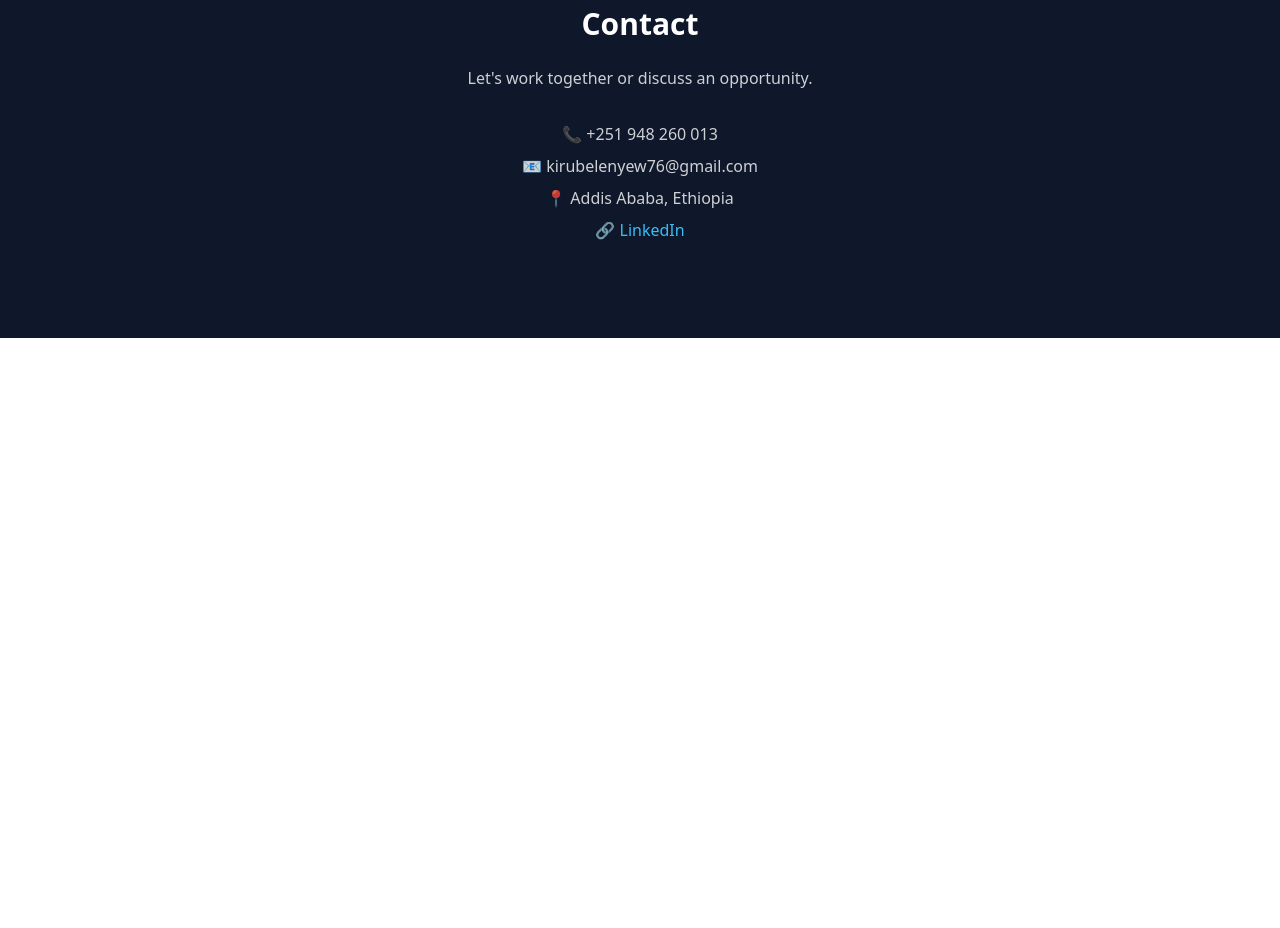
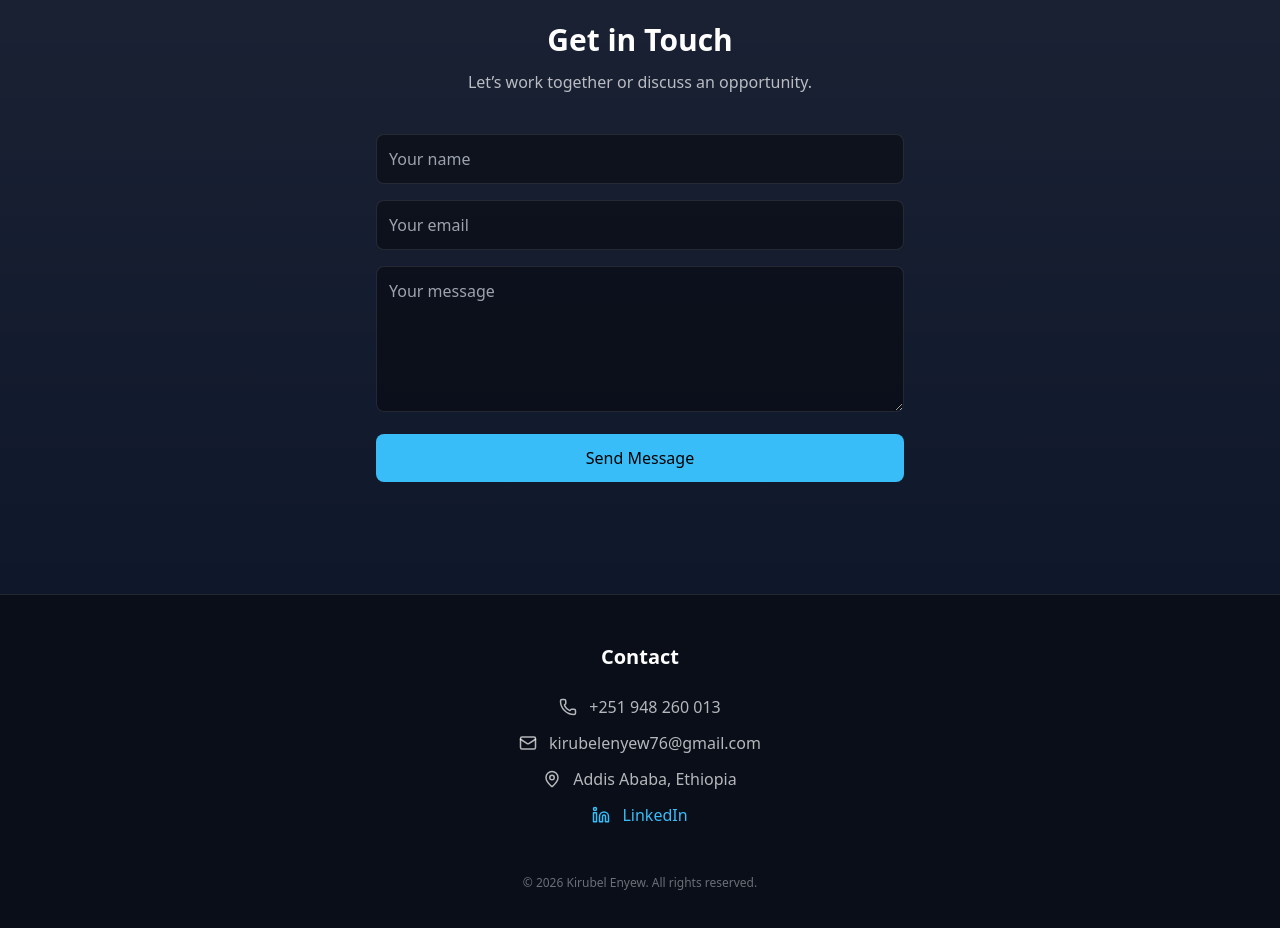
Before and after one commit to Kirubel-Enyew27/portfolio, a React (Vite) app in the folder frontend/: page /#home in a window 1280 px wide. Shown: the part 3320-4248 px from the top of the page. Before the commit the page ends 3658 px from the top, so only its background shows below. Built offline with nearby package versions, Linux system fonts and the light colour scheme.

Commit message:
update conact and message section

```diff
--- a/frontend/index.html
+++ b/frontend/index.html
@@ -5,7 +5,7 @@
     <link rel="icon" type="image/svg+xml" href="/vite.svg" />
     <meta name="viewport" content="width=device-width, initial-scale=1.0" />
     <link href="/dist/output.css" rel="stylesheet">
-    <title>frontend</title>
+    <title>Kirubel-Enyew</title>
   </head>
   <body>
     <div id="root"></div>
--- a/frontend/src/components/Navbar.tsx
+++ b/frontend/src/components/Navbar.tsx
@@ -1,25 +1,3 @@
-// import { Mail } from "lucide-react";
-
-// export default function Navbar() {
-//   return (
-//     <nav className="fixed w-full z-50 bg-primary/90 backdrop-blur border-b border-white/10">
-//       <div className="max-w-6xl mx-auto px-6 py-4 flex justify-between items-center">
-//         <ul className="flex gap-6 text-xl">
-//           <li><a href="#home" className="hover:text-accent">Home</a></li>
-//           <li><a href="#about" className="hover:text-accent">About</a></li>
-//           <li><a href="#projects" className="hover:text-accent">Projects</a></li>
-//           <li><a href="#contact" className="hover:text-accent">Contact</a></li>
-//         </ul>
-//             <a
-//               href="#contact"
-//               className="px-4 py-2 border border-white/30 rounded-lg hover:border-accent hover:text-accent transition"
-//             >
-//           <Mail className="w-5 h-5" />
-//             </a>
-//       </div>
-//     </nav>
-//   );
-// }
 import { useState, useEffect, useRef, type SetStateAction } from "react";
 import { Mail, Menu, X } from "lucide-react";
 import { motion, AnimatePresence } from "framer-motion";
@@ -40,7 +18,7 @@ export default function Navbar() {
   const navRef = useRef<HTMLElement>(null);
 
   /* 🔗 Navigate with offset + URL sync */
-  const navigateTo = (id: any) => {
+const navigateTo = (id: string) => {
   const el = document.getElementById(id);
   if (!el) return;
 
@@ -48,11 +26,20 @@ export default function Navbar() {
     el.getBoundingClientRect().top + window.scrollY - NAV_HEIGHT;
 
   window.history.pushState(null, "", `#${id}`);
-    window.scrollTo({ top, behavior: "smooth" });
+
+  window.scrollTo({
+    top,
+    behavior: "smooth",
+  });
 
   setActive(id);
+
+  // ⏱ Delay closing menu (critical for mobile)
+  setTimeout(() => {
     setOpen(false);
+  }, 300);
 };
+
 
   /* 🔄 Outside click */
   useEffect(() => {
@@ -115,6 +102,7 @@ export default function Navbar() {
         >
 
         <div className="max-w-6xl mx-auto px-6 h-full flex justify-between items-center">
+          {/* <span className="font-semibold">MyPortfolio</span> */}
 
           {/* Desktop */}
           <ul className="hidden md:flex gap-6 text-sm">
--- a/frontend/src/sections/Contact.tsx
+++ b/frontend/src/sections/Contact.tsx
@@ -1,18 +1,102 @@
+import { useState } from "react";
+import { sendMessage } from "../services/contact";
+
 export default function Contact() {
-return (
-<section id="contact" className="py-24 bg-secondary/20">
-<div className="max-w-4xl mx-auto px-6 text-center">
-<h2 className="text-3xl font-semibold mb-6">Contact</h2>
-<p className="text-white/80 mb-8">Let&apos;s work together or discuss an opportunity.</p>
-<div className="space-y-2 text-white/80">
-<p>📞 +251 948 260 013</p>
-<p>📧 kirubelenyew76@gmail.com</p>
-<p>📍 Addis Ababa, Ethiopia</p>
-<p>
-🔗 <a href="https://www.linkedin.com/in/kirubel-enyew/" className="text-accent hover:underline" target="_blank">LinkedIn</a>
-</p>
-</div>
-</div>
-</section>
-);
+  const [formData, setFormData] = useState({
+    name: "",
+    email: "",
+    message: "",
+  });
+
+  const [loading, setLoading] = useState(false);
+  const [success, setSuccess] = useState("");
+  const [error, setError] = useState("");
+
+  const handleChange = (e: { target: { name: any; value: any; }; }) => {
+    setFormData({
+      ...formData,
+      [e.target.name]: e.target.value,
+    });
+  };
+
+  const handleSubmit = async (e: { preventDefault: () => void; }) => {
+    e.preventDefault();
+    setLoading(true);
+    setError("");
+    setSuccess("");
+
+    try {
+      await sendMessage(formData);
+      setSuccess("Message sent successfully!");
+      setFormData({ name: "", email: "", message: "" });
+    } catch (err) {
+      setError("Something went wrong. Please try again.");
+    } finally {
+      setLoading(false);
+    }
+  };
+
+  return (
+    <section
+      id="contact"
+      className="py-28 bg-gradient-to-b from-white/5 to-transparent"
+    >
+      <div className="max-w-xl mx-auto px-6 text-center">
+        <h3 className="text-3xl font-bold mb-3">Get in Touch</h3>
+        <p className="text-white/70 mb-10">
+          Let’s work together or discuss an opportunity.
+        </p>
+
+        <form onSubmit={handleSubmit} className="space-y-4 text-left">
+          <input
+            name="name"
+            value={formData.name}
+            onChange={handleChange}
+            required
+            className="w-full p-3 rounded-lg bg-black/40 border border-white/10
+                       focus:outline-none focus:border-accent"
+            placeholder="Your name"
+          />
+
+          <input
+            type="email"
+            name="email"
+            value={formData.email}
+            onChange={handleChange}
+            required
+            className="w-full p-3 rounded-lg bg-black/40 border border-white/10
+                       focus:outline-none focus:border-accent"
+            placeholder="Your email"
+          />
+
+          <textarea
+            rows={5}
+            name="message"
+            value={formData.message}
+            onChange={handleChange}
+            required
+            className="w-full p-3 rounded-lg bg-black/40 border border-white/10
+                       focus:outline-none focus:border-accent"
+            placeholder="Your message"
+          />
+
+          <button
+            type="submit"
+            disabled={loading}
+            className="w-full bg-accent text-black py-3 rounded-lg font-medium
+                       hover:opacity-90 transition disabled:opacity-50"
+          >
+            {loading ? "Sending..." : "Send Message"}
+          </button>
+
+          {success && (
+            <p className="text-green-400 text-sm pt-2">{success}</p>
+          )}
+          {error && (
+            <p className="text-red-400 text-sm pt-2">{error}</p>
+          )}
+        </form>
+      </div>
+    </section>
+  );
 }
--- /dev/null
+++ b/frontend/src/sections/Footer.tsx
@@ -0,0 +1,45 @@
+import { Phone, Mail, Linkedin, MapPin } from "lucide-react";
+
+export default function Footer() {
+  return (
+    <footer className="bg-black/40 border-t border-white/10 py-12">
+      <div className="max-w-6xl mx-auto px-6 text-center space-y-6">
+        <h4 className="text-xl font-semibold">Contact</h4>
+
+        <div className="space-y-3 text-white/70">
+          <div className="flex items-center justify-center gap-3 hover:text-accent transition">
+            <Phone size={18} />
+            <span>+251 948 260 013</span>
+          </div>
+
+          <a
+            href="mailto:kirubelenyew76@gmail.com"
+            className="flex items-center justify-center gap-3 hover:text-accent transition"
+          >
+            <Mail size={18} />
+            <span>kirubelenyew76@gmail.com</span>
+          </a>
+
+          <div className="flex items-center justify-center gap-3">
+            <MapPin size={18} />
+            <span>Addis Ababa, Ethiopia</span>
+          </div>
+
+          <a
+            href="https://www.linkedin.com/in/kirubel-enyew/"
+            target="_blank"
+            rel="noreferrer"
+            className="flex items-center justify-center gap-3 text-accent hover:underline"
+          >
+            <Linkedin size={18} />
+            <span>LinkedIn</span>
+          </a>
+        </div>
+
+        <p className="text-xs text-white/40 pt-6">
+          © {new Date().getFullYear()} Kirubel Enyew. All rights reserved.
+        </p>
+      </div>
+    </footer>
+  );
+}
--- a/frontend/src/sections/Home.tsx
+++ b/frontend/src/sections/Home.tsx
@@ -5,6 +5,8 @@ import Experience from "../sections/Experience";
 import Projects from "../sections/Projects";
 import Education from "../sections/Education";
 import Contact from "../sections/Contact";
+import Footer from "../sections/Footer";
+
 
 export default function Home() {
   return (
@@ -16,6 +18,8 @@ export default function Home() {
       <Projects />
       <Education />
       <Contact />
+      <Footer />
+
     </>
   );
 }
--- a/frontend/src/services/contact.ts
+++ b/frontend/src/services/contact.ts
@@ -1,6 +1,6 @@
 import axios from "axios";
 
-export async function submitContact(data: {
+export async function sendMessage(data: {
   name: string;
   email: string;
   message: string;
```
Also changed, not shown: frontend/src/components/Section.tsx (+7 -1 lines). Lines whose indentation alone changed are shown as unchanged.
